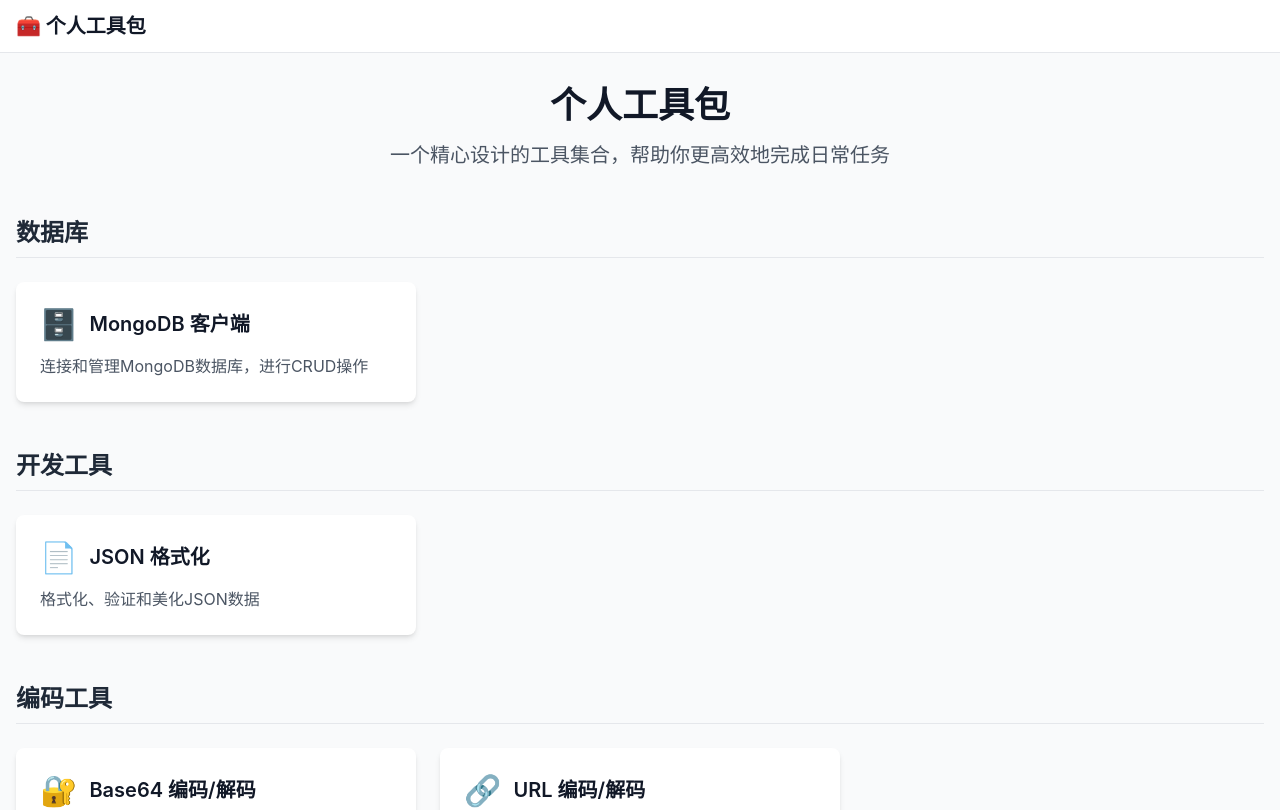
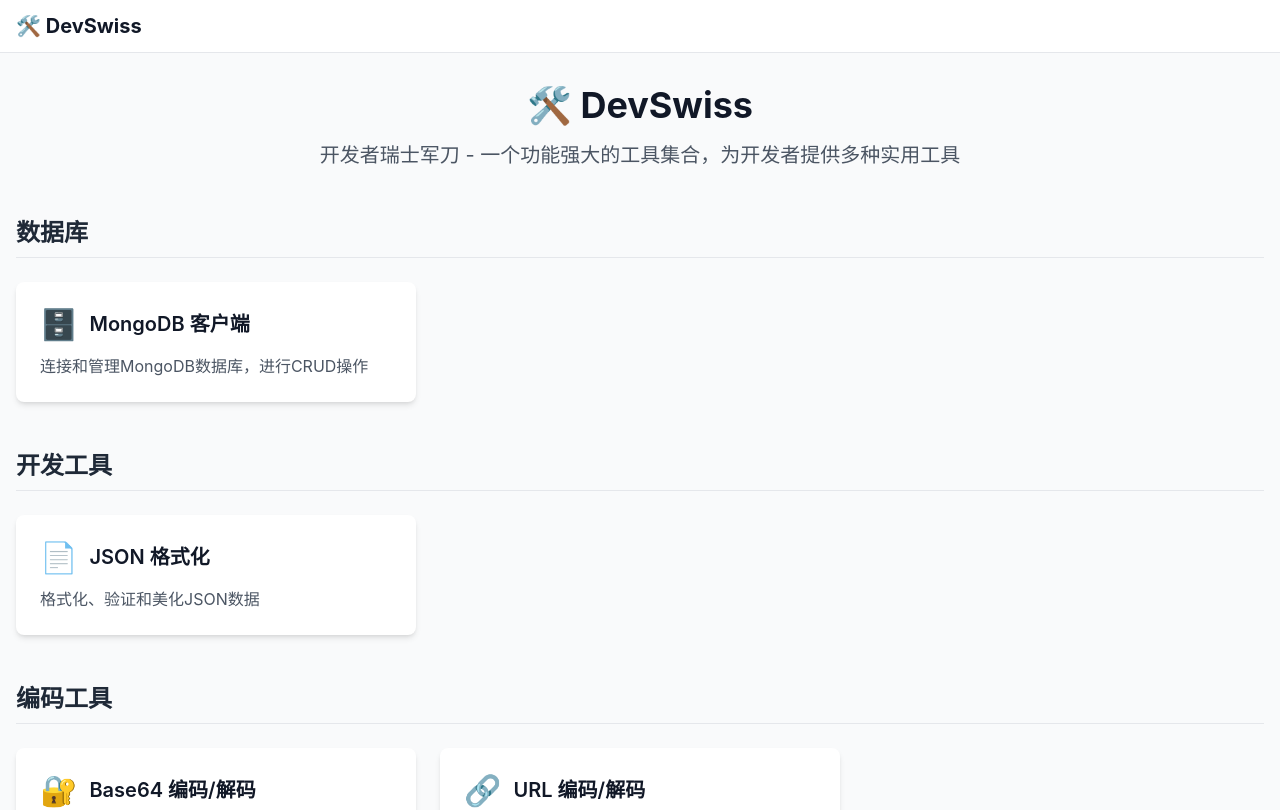
Before and after one commit to marvin-min/DevSwiss, a Next.js app: page / in a window 1280 px wide. Shown: the top 810 px of the page. Built offline with nearby package versions, Linux system fonts and the light colour scheme.

Commit message:
feat: 重命名项目为DevSwiss - 开发者瑞士军刀
- 将项目名称从'personal-toolkit'改为'devswiss'
- 更新所有页面标题和导航为DevSwiss
- 添加瑞士军刀图标和描述
- 体现多功能工具集合的概念

```diff
--- a/app/layout.tsx
+++ b/app/layout.tsx
@@ -3,8 +3,8 @@
 import './globals.css';
 
 export const metadata: Metadata = {
-  title: '个人工具包',
-  description: '一个包含多种实用工具的个人工具集合',
+  title: 'DevSwiss - 开发者瑞士军刀',
+  description: 'DevSwiss - 一个功能强大的工具集合，就像瑞士军刀一样，为开发者提供多种实用工具',
 };
 
 export default function RootLayout({
@@ -18,7 +18,7 @@
         <nav className="bg-white shadow-sm border-b">
           <div className="container mx-auto px-4 py-3">
             <Link href="/" className="text-xl font-bold text-gray-900 hover:text-blue-600">
-              🧰 个人工具包
+              🛠️ DevSwiss
             </Link>
           </div>
         </nav>
--- a/app/page.tsx
+++ b/app/page.tsx
@@ -66,9 +66,9 @@
     <div className="min-h-screen bg-gray-50">
       <div className="container mx-auto px-4 py-8">
         <div className="text-center mb-12">
-          <h1 className="text-4xl font-bold text-gray-900 mb-4">个人工具包</h1>
+          <h1 className="text-4xl font-bold text-gray-900 mb-4">🛠️ DevSwiss</h1>
           <p className="text-xl text-gray-600 max-w-2xl mx-auto">
-            一个精心设计的工具集合，帮助你更高效地完成日常任务
+            开发者瑞士军刀 - 一个功能强大的工具集合，为开发者提供多种实用工具
           </p>
         </div>
 
--- a/app/tools/base64/page.tsx
+++ b/app/tools/base64/page.tsx
@@ -66,7 +66,7 @@
       <div className="container mx-auto px-4 py-8">
         <div className="mb-4">
           <nav className="text-sm text-gray-600">
-            <Link href="/" className="hover:text-blue-600">个人工具包</Link>
+            <Link href="/" className="hover:text-blue-600">DevSwiss</Link>
             <span className="mx-2">›</span>
             <span>Base64 编码/解码工具</span>
           </nav>
--- a/app/tools/hash-generator/page.tsx
+++ b/app/tools/hash-generator/page.tsx
@@ -77,7 +77,7 @@
       <div className="container mx-auto px-4 py-8">
         <div className="mb-4">
           <nav className="text-sm text-gray-600">
-            <Link href="/" className="hover:text-blue-600">个人工具包</Link>
+            <Link href="/" className="hover:text-blue-600">DevSwiss</Link>
             <span className="mx-2">›</span>
             <span>Hash 生成器</span>
           </nav>
--- a/app/tools/json-formatter/page.tsx
+++ b/app/tools/json-formatter/page.tsx
@@ -65,7 +65,7 @@
       <div className="container mx-auto px-4 py-8">
         <div className="mb-4">
           <nav className="text-sm text-gray-600">
-            <Link href="/" className="hover:text-blue-600">个人工具包</Link>
+            <Link href="/" className="hover:text-blue-600">DevSwiss</Link>
             <span className="mx-2">›</span>
             <span>JSON 格式化工具</span>
           </nav>
--- a/app/tools/mongodb/page.tsx
+++ b/app/tools/mongodb/page.tsx
@@ -144,7 +144,7 @@
       <div className="container mx-auto px-4 py-3">
         <div className="mb-4">
           <nav className="text-sm text-gray-600">
-            <Link href="/" className="hover:text-blue-600">个人工具包</Link>
+            <Link href="/" className="hover:text-blue-600">DevSwiss</Link>
             <span className="mx-2">›</span>
             <span>MongoDB 客户端</span>
           </nav>
--- a/app/tools/password-generator/page.tsx
+++ b/app/tools/password-generator/page.tsx
@@ -81,7 +81,7 @@
       <div className="container mx-auto px-4 py-8">
         <div className="mb-4">
           <nav className="text-sm text-gray-600">
-            <Link href="/" className="hover:text-blue-600">个人工具包</Link>
+            <Link href="/" className="hover:text-blue-600">DevSwiss</Link>
             <span className="mx-2">›</span>
             <span>密码生成器</span>
           </nav>
--- a/package.json
+++ b/package.json
@@ -1,8 +1,8 @@
 {
-  "name": "personal-toolkit",
+  "name": "devswiss",
   "version": "0.1.0",
   "private": true,
-  "description": "A personal toolkit with various useful tools for development and daily tasks",
+  "description": "DevSwiss - A powerful toolkit like Swiss Army knife for developers",
   "scripts": {
     "dev": "PORT=4001 next dev",
     "build": "next build",
```
Also changed, not shown: 1 other file (tests, documents, lock files or other folders).
